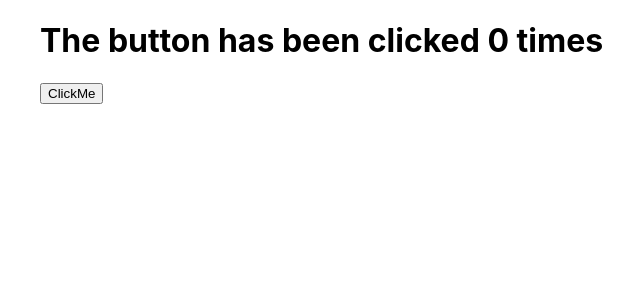
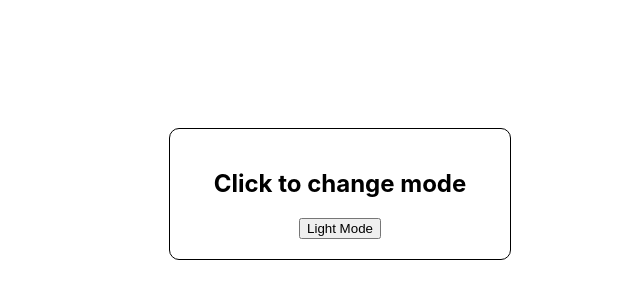
Before and after one commit to Sanjana1201/ReactApps, a React (Create React App) app: page / in a window 1280 px wide. Shown: the top 300 px of the page, without its empty margins (300-940 px from the left). Built offline with nearby package versions, Linux system fonts and the light colour scheme.

Commit message:
add assignment3

```diff
--- a/src/App.js
+++ b/src/App.js
@@ -1,13 +1,16 @@
 // import NotificationSection from './components/Assignment1/index.js';
 // import TechnologySection from './components/Assignment2/index.js';
-import ClickCounter from './components/Practice1_clockCounter/index/index.js';
+// import ClickCounter from './components/Practice1_clockCounter/index/index.js';
+import LightDarkMode from './components/Assignment3-Light&DarkMode/index/index.js';
+
 
 function App() {
   return (
     <div>
       {/* <NotificationSection /> */}
       {/* <TechnologySection /> */}
-      <ClickCounter />
+      {/* <ClickCounter /> */}
+      <LightDarkMode />
     </div>
 
   );
--- /dev/null
+++ b/src/components/Assignment3-Light&DarkMode/index/index.css
@@ -0,0 +1,14 @@
+.container{
+    width: 300px;
+    padding:20px;
+    border: 1px solid;
+    border-radius: 10px;
+    display: flex;
+    flex-direction: column;
+    align-items: center;
+    margin-top: 10%;
+}
+.main-container{
+    display: flex;
+    justify-content: center;
+}
--- /dev/null
+++ b/src/components/Assignment3-Light&DarkMode/index/index.js
@@ -0,0 +1,32 @@
+import { Component } from "react";
+import './index.css';
+
+
+class lightDarkContainer extends Component{
+    state = {mode : "Light",modeColor: "white"};
+    changeMode = ()=>{
+        this.setState((prevState) =>{
+            if(prevState.mode==="Light"){
+                return({mode: "Dark",modeColor: "black"});
+            }
+            else{
+                return({mode : "Light",modeColor: "white"});
+            }
+        });
+    }
+    render(){
+        console.log(this.state.mode);
+        return(
+            <div className="main-container">
+                <div style={{backgroundColor: this.state.modeColor}} className="container">
+                    <h2 style={{color: this.state.modeColor==="black"? "white":"black"}}>Click to change mode</h2>
+                    <button onClick={this.changeMode}>{this.state.mode} Mode</button>
+                </div>
+            </div>
+        )
+    }
+
+}
+
+
+export default lightDarkContainer;
```
